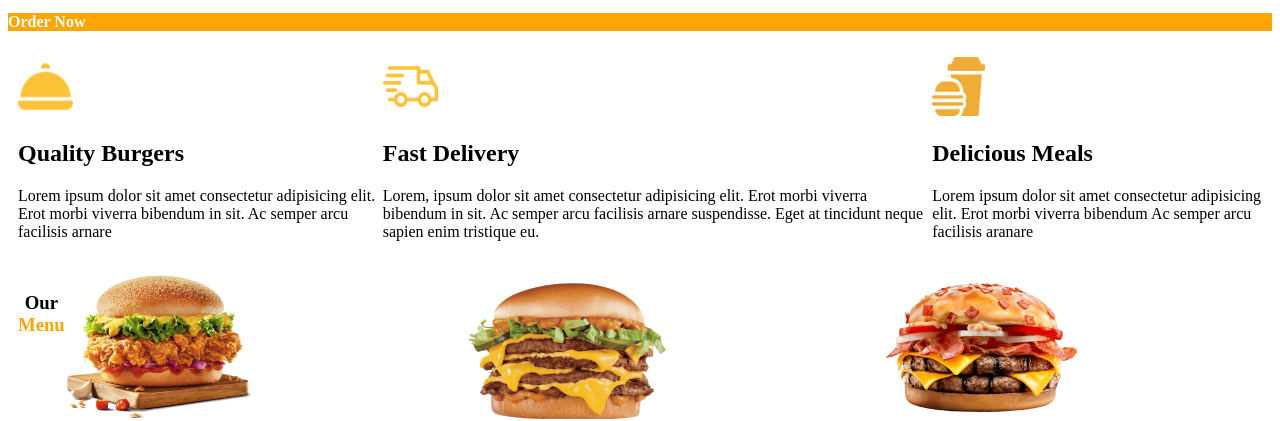
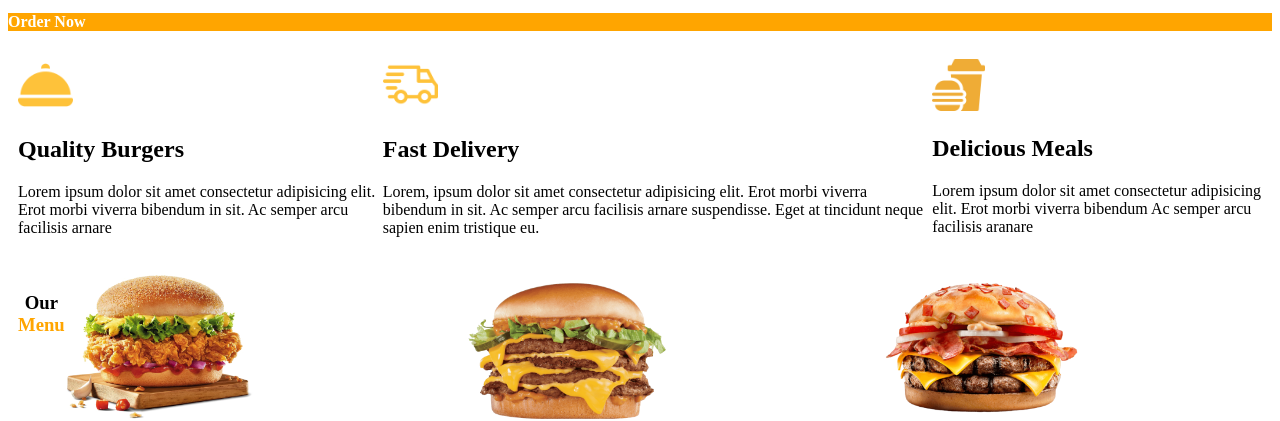
Before and after one commit to catherinekimani/Moringapre-prep_project, a plain HTML site: page index.html in a window 1280 px wide. Shown: the part 387-808 px from the top of the page. Drawn offline with Linux system fonts and the light colour scheme.

Commit message:
index.css

```diff
--- a/index.css
+++ b/index.css
@@ -63,6 +63,10 @@ h1 {
     width:100%;
     padding : 10px;
     display: flex;
+    align-items: center;
+    overflow: hidden;
+    background-color: white;
+    position: relative;
 }
 .our {
     text-align: center;
@@ -110,7 +114,7 @@ h1 {
 }
 .discover {
     width: 100%;
-    height: 80vh;
+    height: 60vh;
     padding: 10px;
     background: rgba(255, 181, 71, 0.897);
     display: flex;
```
Also changed, not shown: 2 other files.
